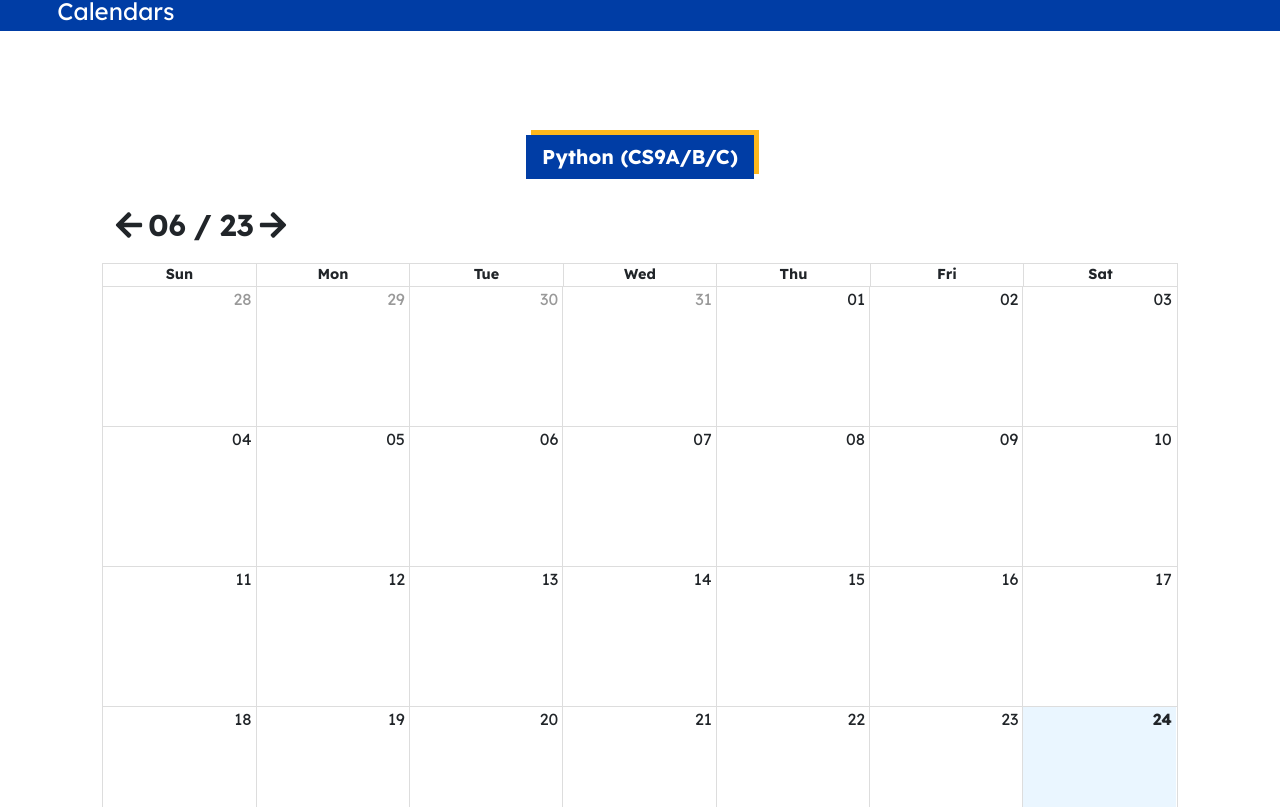
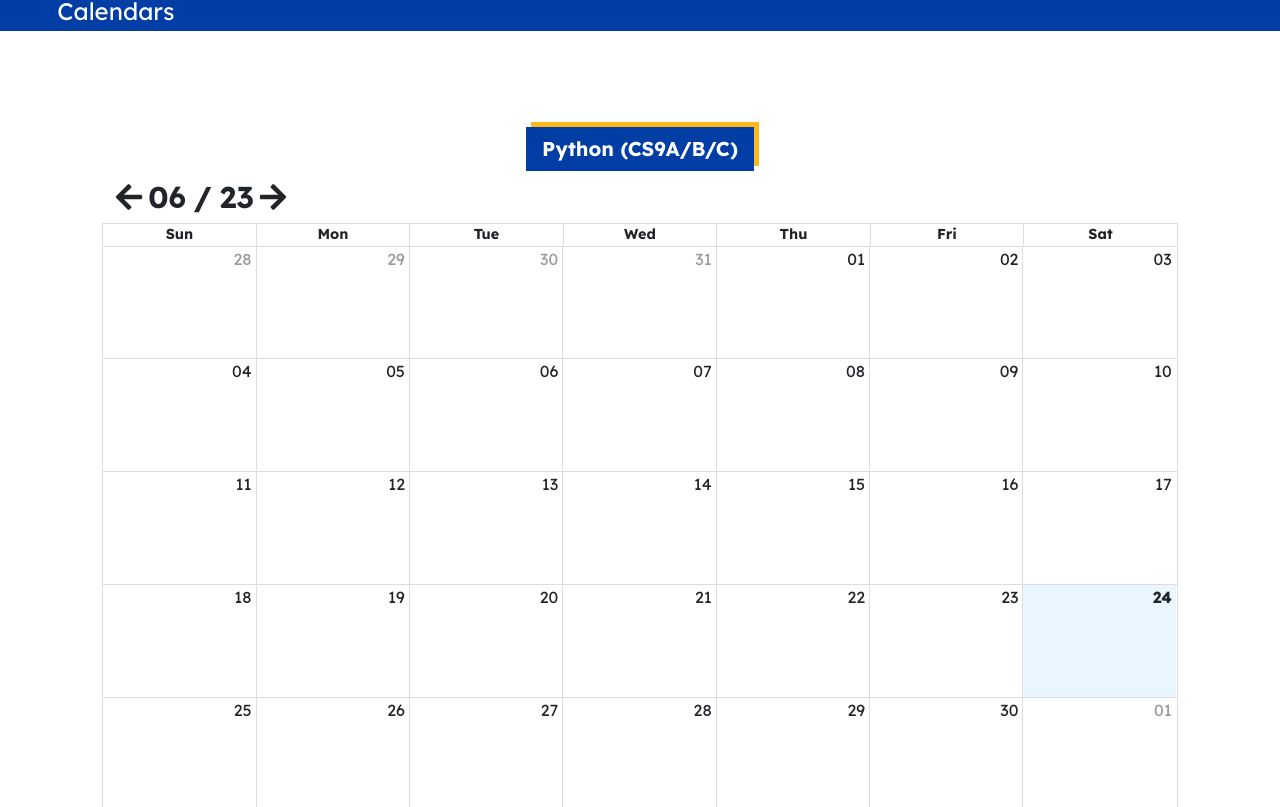
Before and after one commit to acm-ucr/ula-website, a Next.js app: page /calendars in a window 1280 px wide. Shown: the part 373-1180 px from the top of the page. Built offline with nearby package versions, Linux system fonts and the light colour scheme; no server answers.

Commit message:
make calendars smaller

```diff
--- a/src/components/CalendarEvents.jsx
+++ b/src/components/CalendarEvents.jsx
@@ -49,8 +49,8 @@ const CalendarEvents = ({ calendar, name, color, text, border }) => {
     events && (
       <section className="w-full flex justify-center items-center flex-col mt-[12vh]">
         <Tag name={name} />
-        <div className="mb-5 w-11/12 flex justify-center items-center">
-          <div className="w-11/12 h-screen relative">
+        <div className="w-11/12 flex justify-center items-center">
+          <div className="w-11/12 h-[80vh] relative">
             <Calendar
               className="font-lexend w-full m-0 p-0"
               events={events}
--- a/src/components/CustomToolbar.jsx
+++ b/src/components/CustomToolbar.jsx
@@ -4,8 +4,8 @@ import Row from "react-bootstrap/Row";
 
 const CustomToolbar = (event) => {
   return (
-    <div className="flex justify-center items-center w-full my-3">
-      <Row className=" w-full flex justify-start items-center">
+    <div className="flex justify-center items-center w-full my-1">
+      <Row className="w-full flex justify-start items-center">
         <Col
           xs={4}
           className=" w-full flex justify-start items-center text-3xl font-lexend  font-bold"
--- a/src/components/Footer.jsx
+++ b/src/components/Footer.jsx
@@ -3,7 +3,7 @@ import { contact } from "@/data/footer";
 
 const Footer = () => {
   return (
-    <div className="w-full bg-ula-lightGray flex items-center justify-between">
+    <div className="w-full bg-ula-lightGray flex items-center justify-between mt-8">
       <div className="flex items-center">
         <FaEnvelope className="text-ula-blue text-4xl m-3" />
         <div className="flex flex-col m-2">
--- a/src/components/Tag.jsx
+++ b/src/components/Tag.jsx
@@ -1,6 +1,6 @@
 const Tag = ({ name }) => {
   return (
-    <div className="px-3 py-2 bg-ula-blue w-fit text-white font-bold shadow-[5px_-5px_0px_0px_#FFB81C] my-2 text-xl">
+    <div className="px-3 py-2 bg-ula-blue w-fit text-white font-bold shadow-[5px_-5px_0px_0px_#FFB81C]  text-xl">
       {name}
     </div>
   );
```
